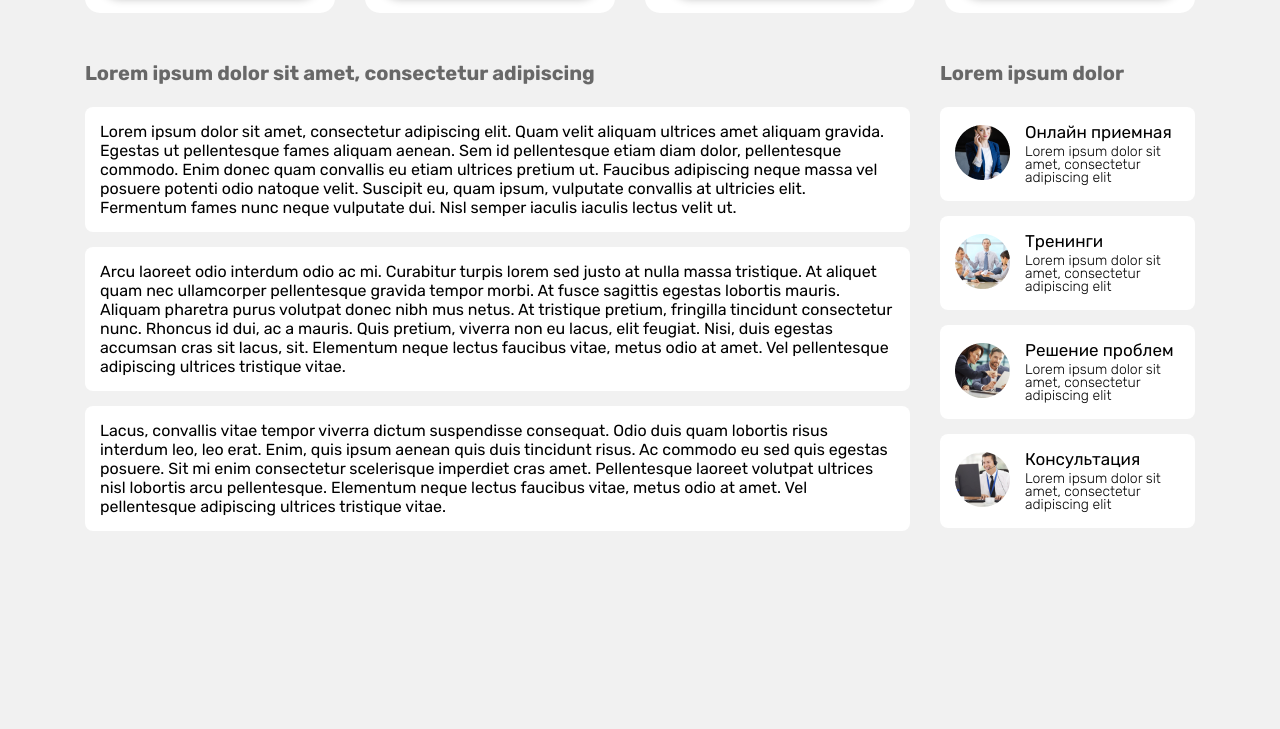
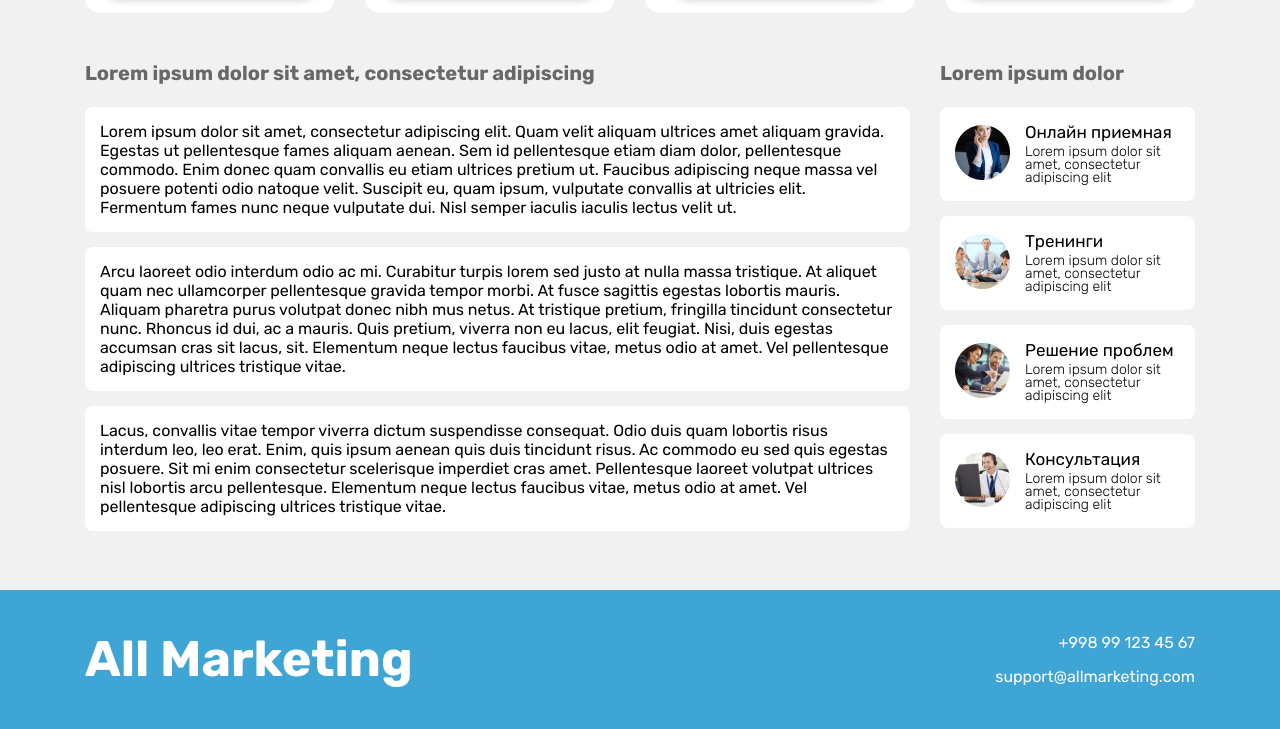
Before and after one commit to SkriLLTonE/blue-Sunday-1800, a plain HTML site: page index.html in a window 1280 px wide. Shown: the part 885-1614 px from the top of the page. Before the commit the page ends 1475 px from the top, so only its background shows below. Drawn offline with Linux system fonts and the light colour scheme.

Commit message:
finished

```diff
--- a/css/style.css
+++ b/css/style.css
@@ -243,3 +243,41 @@ body {
     letter-spacing: 0em;
     text-align: left;
 }
+
+.footer {
+    padding: 40px 0;
+    background: #3FA5D5;
+}
+
+.footer__wrap {
+    display: flex;
+    justify-content: space-between;
+    align-items: center;
+}
+
+.footer__logo {
+    font-family: 'Rubik', sans-serif;
+    font-size: 50px;
+    font-weight: 700;
+    line-height: 59px;
+    letter-spacing: 0em;
+    text-align: left;
+    color: #FFFFFF;
+}
+
+.contacts {
+    display: flex;
+    align-items: flex-end;
+    flex-direction: column;
+    gap: 15px;
+}
+
+.contacts__link {
+    font-family: 'Rubik', sans-serif;
+    font-size: 16px;
+    font-weight: 400;
+    line-height: 19px;
+    letter-spacing: 0em;
+    text-align: left;
+    color: white;
+}
--- a/index.html
+++ b/index.html
@@ -175,6 +175,17 @@
         </div>
     </section>
 
+    <footer class="footer">
+        <div class="container">
+            <div class="footer__wrap">
+                <a href="#" class="footer__logo">All Marketing</a>
+                <div class="contacts">
+                    <a href="#" class="contacts__link">+998 99 123 45 67</a>
+                    <a href="#" class="contacts__link">support@allmarketing.com</a>
+                </div>
+            </div>
+        </div>
+    </footer>
 </body>
 
 </html>
```
